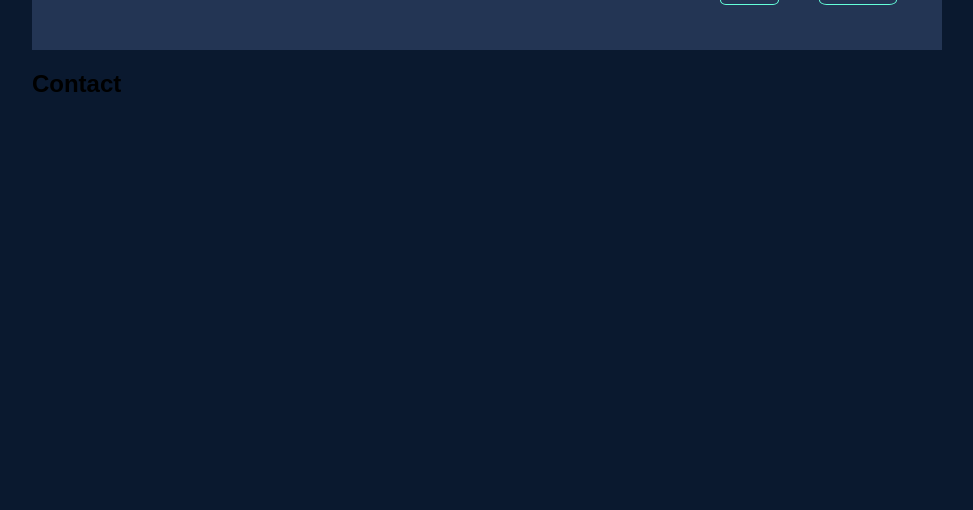
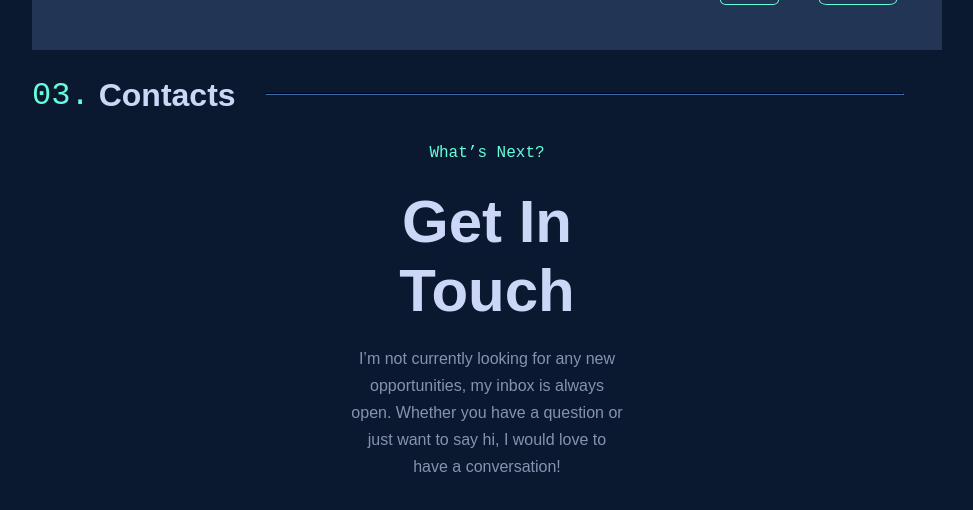
Before and after one commit to Farida-Hamid/Personal-Website, a React (Create React App) app: page / in a window 1280 px wide. Shown: the part 2899-3409 px from the top of the page, without its empty margins (153-1126 px from the left). Before the commit the page ends 3300 px from the top, so only its background shows below. Built offline with nearby package versions, Linux system fonts and the light colour scheme.

Commit message:
Add intro to contacts page

```diff
--- a/src/components/Contact.js
+++ b/src/components/Contact.js
@@ -1,8 +1,24 @@
 import React from "react";
+import '../style/contact.css';
 
 const Contact = () => {
   return (
-    <h2>Contact</h2>
+    <>
+      <h2 className="title">
+        <div className="robotic">03.</div>
+        Contacts
+        <hr></hr>
+      </h2>
+
+      <div className="call">
+        <p className="robotic">What’s Next?</p>
+        <h1 style={{color: "var(--lightest-slate)"}} >Get In Touch</h1>
+        <p>I’m not currently looking for any new opportunities, my inbox is
+          always open.
+          Whether you have a question or just want to say hi, I would love to have a
+          conversation!</p>
+      </div>
+    </>
   )
 }
 
--- a/src/components/ProjectCard.js
+++ b/src/components/ProjectCard.js
@@ -3,7 +3,7 @@ import React from "react";
 const ProjectCard = ({ name, description, tech, liveLink, githubLink, image }) => {
 
   return (
-    <div className="project-card" style={{color: "var(--slate)"}}>
+    <div className="project-card" >
       <img className="screenshot" src={image} alt="screenshot" />
 
       <div>
--- /dev/null
+++ b/src/style/contact.css
@@ -0,0 +1,5 @@
+.call {
+  width: 30%;
+  text-align: center;
+  margin: auto;
+}
```
